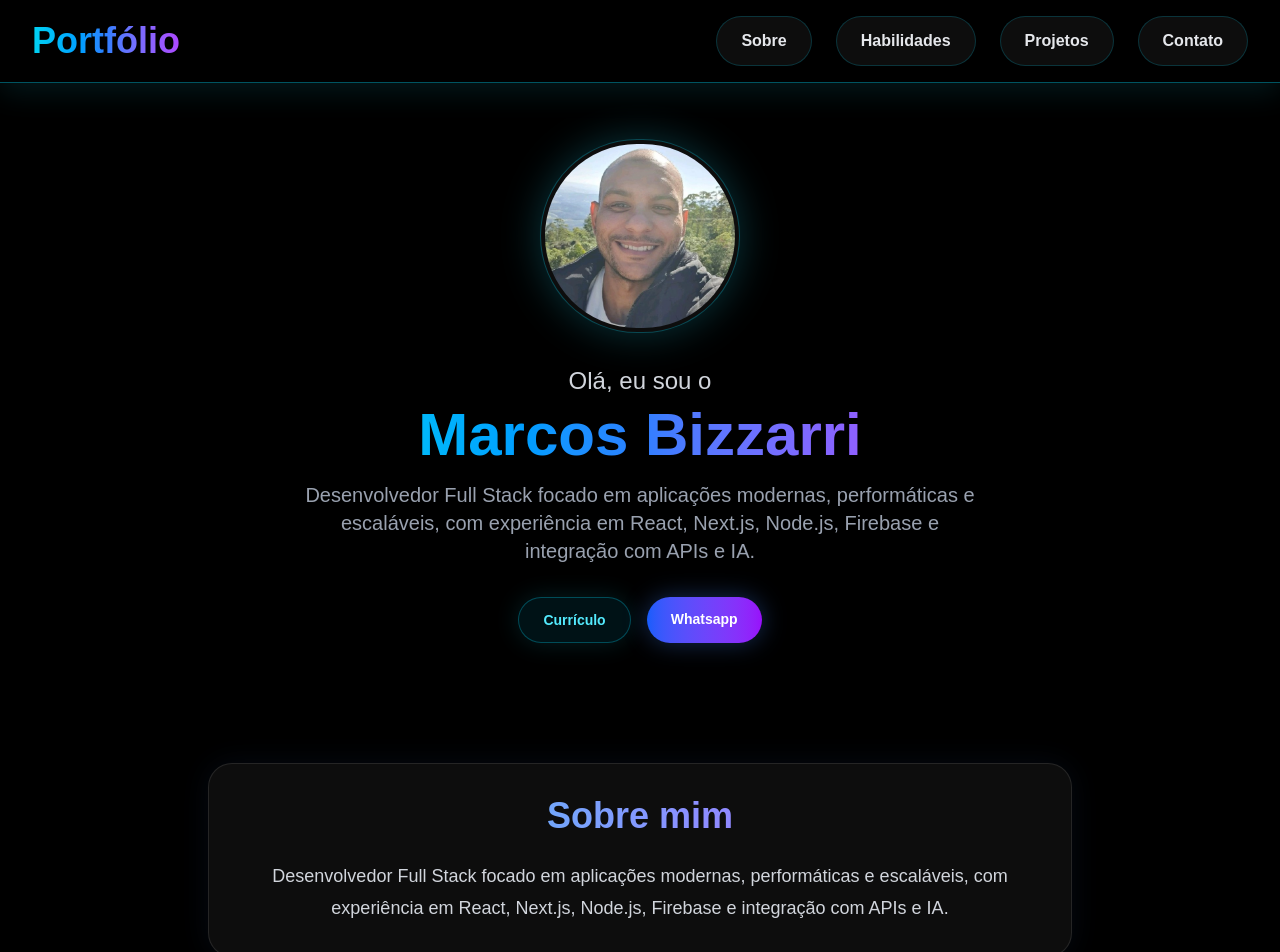
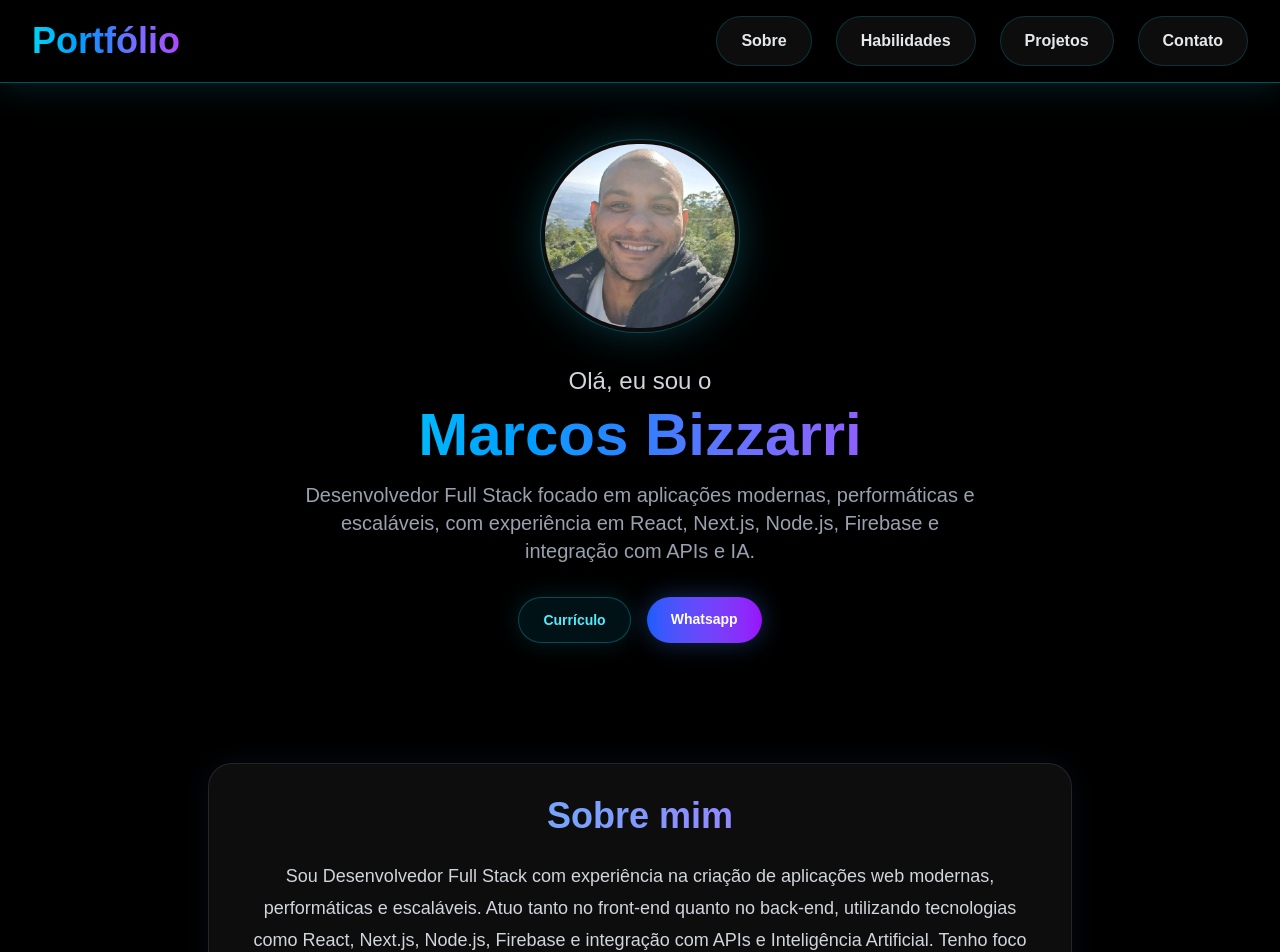
Before and after one commit to MarcosBizzarri/Portfolio-nextjs-marcos-bizzarri, a Next.js app: page / in a window 1280 px wide. Shown: the top 952 px of the page. Built offline with nearby package versions, Linux system fonts and the light colour scheme.

Commit message:
Update About.tsx

```diff
--- a/app/components/sections/About.tsx
+++ b/app/components/sections/About.tsx
@@ -7,7 +7,9 @@ export default function About() {
         </h2>
 
         <p className="text-base leading-8 text-gray-300 md:text-lg">
-          Desenvolvedor Full Stack focado em aplicações modernas, performáticas e escaláveis, com experiência em React, Next.js, Node.js, Firebase e integração com APIs e IA.
+          Sou Desenvolvedor Full Stack com experiência na criação de aplicações web modernas, performáticas e escaláveis.
+          Atuo tanto no front-end quanto no back-end, utilizando tecnologias como React, Next.js, Node.js, Firebase e integração com APIs e Inteligência Artificial.
+          Tenho foco em entregar soluções com ótima experiência do usuário, código limpo e arquitetura bem estruturada. Estou sempre buscando evoluir tecnicamente e construir projetos que gerem valor real.
         </p>
       </div>
     </section>
```
